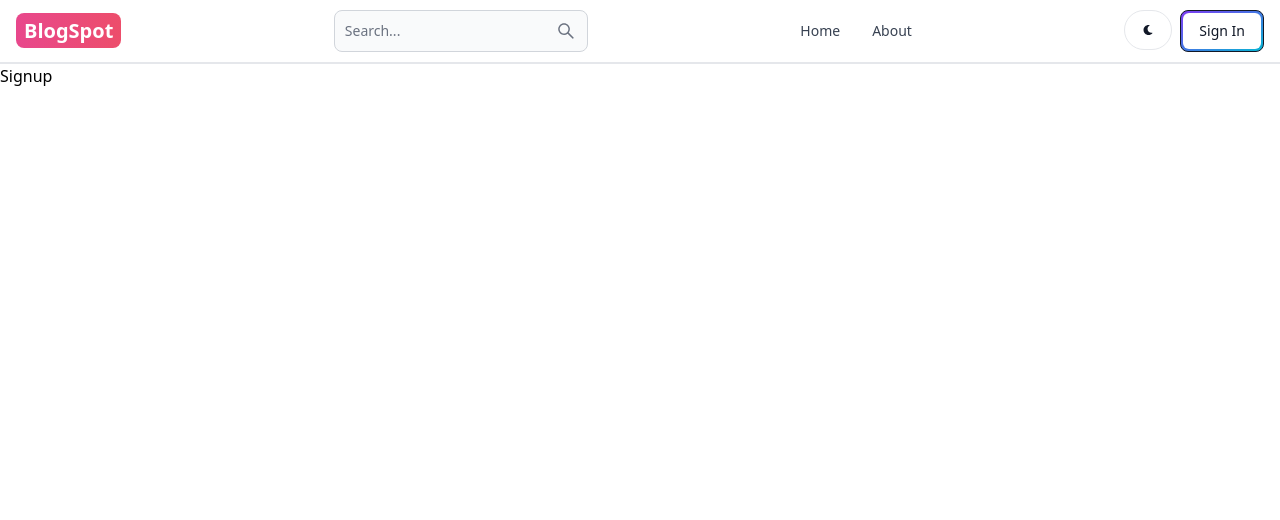
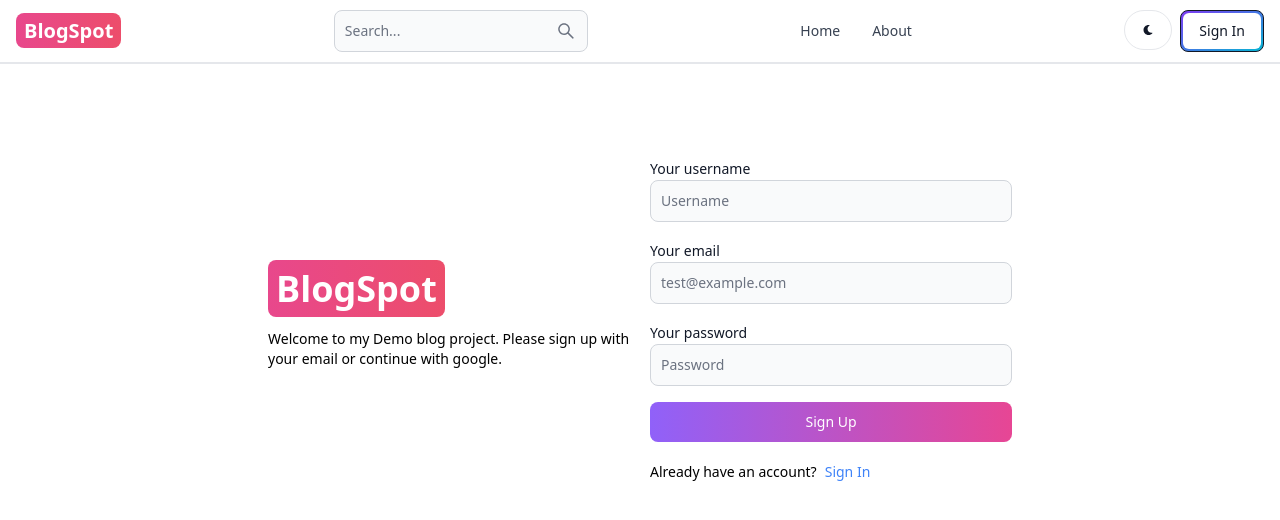
Before and after one commit to pcell62/mern-blogs, a React (Vite) app in the folder frontend/: page /sign-up in a window 1280 px wide. Shown: the top 520 px of the page. Built offline with nearby package versions, Linux system fonts and the light colour scheme.

Commit message:
Refactor signup functionality and update signup page

```diff
--- a/frontend/src/pages/Signup.jsx
+++ b/frontend/src/pages/Signup.jsx
@@ -1,7 +1,54 @@
 import React from "react";
+import { Link } from "react-router-dom";
+import { Label, TextInput, Button } from "flowbite-react";
 
 const Signup = () => {
-  return <div>Signup</div>;
+  return (
+    <div className="min-h-screen mt-20">
+      <div className="flex p-3 max-w-3xl mx-auto flex-col md:flex-row md:items-center gap-5">
+        <div className="flex-1">
+          <Link to="/" className=" font-bold dark:text-white text-4xl ">
+            <span className="px-2 py-1 bg-gradient-to-r from-pink-500 via-red-500 to-yellow-500 background-animate rounded-lg text-white">
+              BlogSpot
+            </span>
+          </Link>
+          <p className="text-sm mt-5">
+            Welcome to my Demo blog project. Please sign up with your email or
+            continue with google.
+          </p>
+        </div>
+        <div className="flex-1">
+          <form className="flex flex-col gap-4">
+            <div>
+              <Label value="Your username" />
+              <TextInput type="text" placeholder="Username" id="username" />
+            </div>
+            <div>
+              <Label value="Your email" />
+              <TextInput
+                type="text"
+                placeholder="test@example.com"
+                id="email"
+              />
+            </div>
+            <div>
+              <Label value="Your password" />
+              <TextInput type="text" placeholder="Password" id="password" />
+            </div>
+            <Button gradientDuoTone="purpleToPink" type="submit">
+              Sign Up
+            </Button>
+          </form>
+          <div className="flex gap-2 text-sm mt-5">
+            <span>Already have an account?</span>
+            <Link to="/sign-in" className="text-blue-500">
+              Sign In
+            </Link>
+          </div>
+        </div>
+      </div>
+    </div>
+  );
 };
 
 export default Signup;
```
Also changed, not shown: 1 other file (tests, documents, lock files or other folders).
